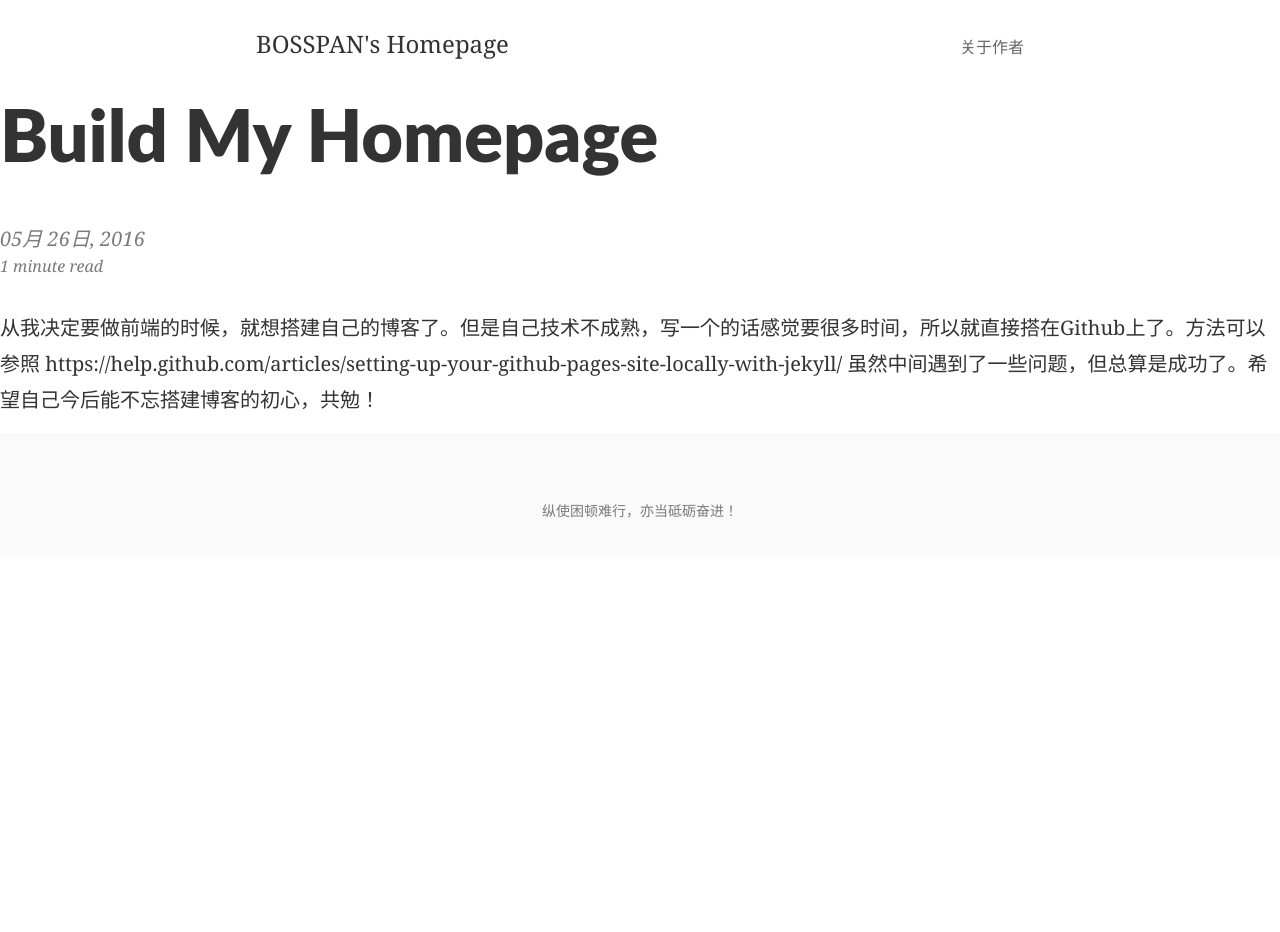
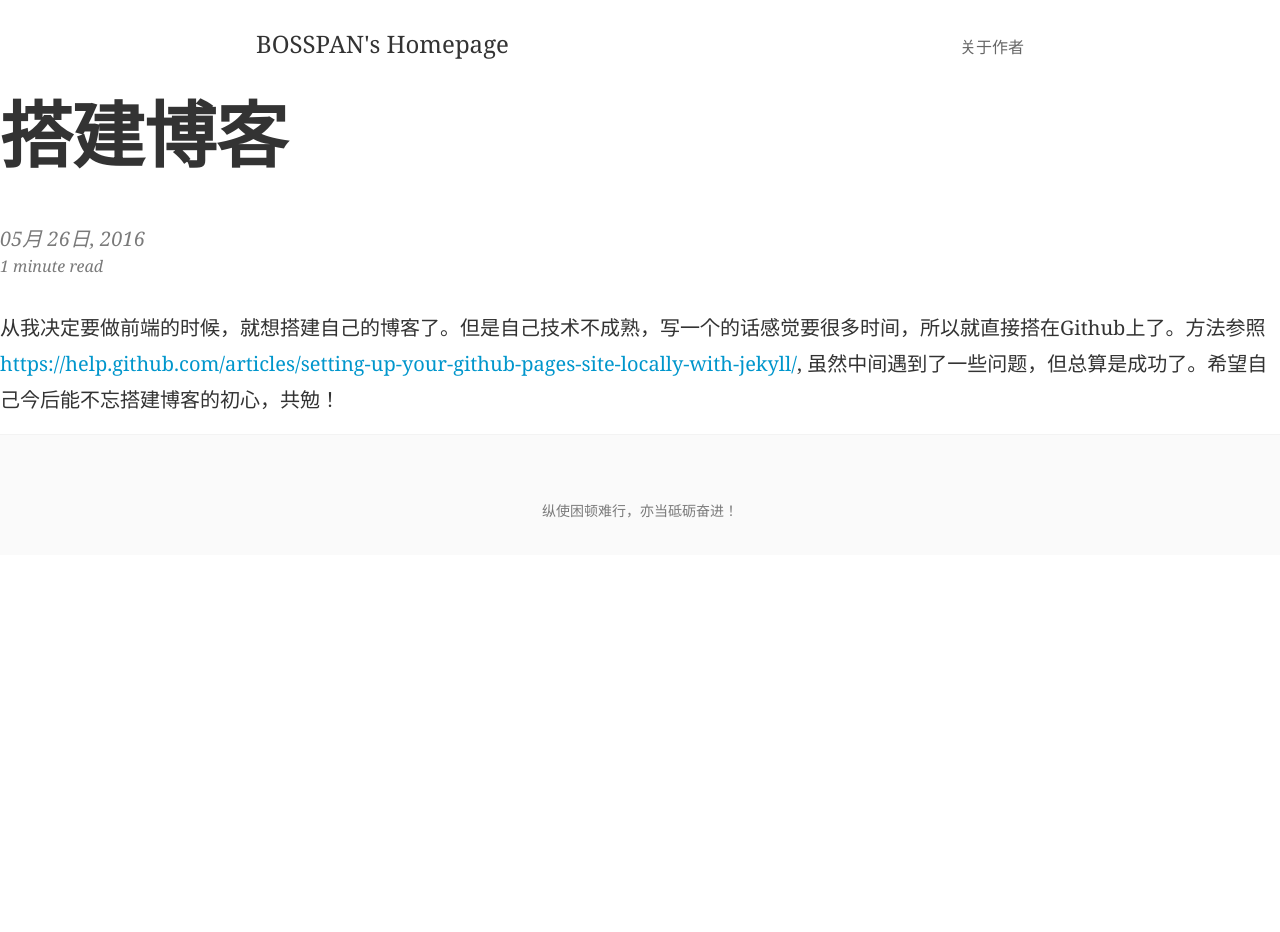
Before and after one commit to BossPan/BossPan.github.io, a Jekyll site: the page built from _posts/2016-05-26-build-my-homepage.md, in a window 1280 px wide. Built offline with Jekyll 4.4.1, drawn with Linux system fonts in a browser that asks for light colours; some web fonts are replaced; comment, search, counter and statistics services are not loaded.

Commit message:
The First Blog

```diff
--- a/_posts/2016-05-26-build-my-homepage.md
+++ b/_posts/2016-05-26-build-my-homepage.md
@@ -1,9 +1,10 @@
 ---
-layout: post
-title: Build My Homepage
+layout:     post
+title:      搭建博客
+summary:    终于在Github上搭建好了。
+categories: jekyll pixyll
 ---
 
-
-从我决定要做前端的时候，就想搭建自己的博客了。但是自己技术不成熟，写一个的话感觉要很多时间，所以就直接搭在Github上了。方法可以参照
-https://help.github.com/articles/setting-up-your-github-pages-site-locally-with-jekyll/
+从我决定要做前端的时候，就想搭建自己的博客了。但是自己技术不成熟，写一个的话感觉要很多时间，所以就直接搭在Github上了。方法参照
+[https://help.github.com/articles/setting-up-your-github-pages-site-locally-with-jekyll/](https://help.github.com/articles/setting-up-your-github-pages-site-locally-with-jekyll/),
 虽然中间遇到了一些问题，但总算是成功了。希望自己今后能不忘搭建博客的初心，共勉！
```
